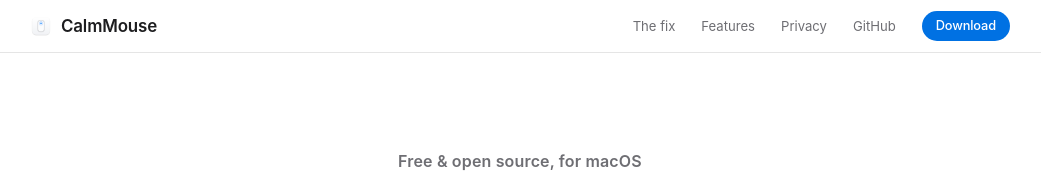
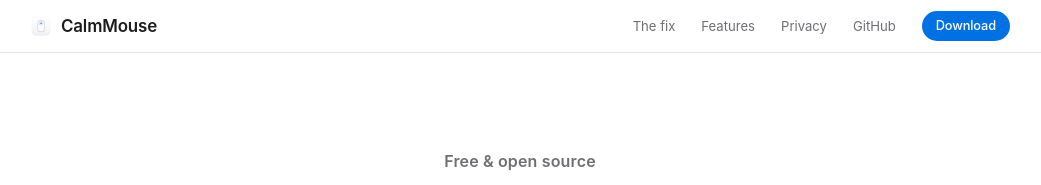
Before and after one commit to Malik1942/CalmMouse, a website built with Vite: page website/index.html in a window 1280 px wide. Shown: the top 185 px of the page, without its empty margins (120-1161 px from the left). Built offline with nearby package versions, Linux system fonts and the light colour scheme.

Commit message:
Drop the redundant macOS mention from the hero eyebrow
The tagline immediately below already says the product is for macOS.

```diff
--- a/website/index.html
+++ b/website/index.html
@@ -34,7 +34,7 @@
     </nav>
 
     <header class="hero" id="top">
-      <p class="hero-eyebrow reveal">Free &amp; open source, for macOS</p>
+      <p class="hero-eyebrow reveal">Free &amp; open source</p>
       <h1 class="hero-title reveal">CalmMouse</h1>
       <p class="hero-tagline reveal">Magic&nbsp;Mouse UX fixes for macOS.</p>
       <p class="hero-statement reveal">
```
